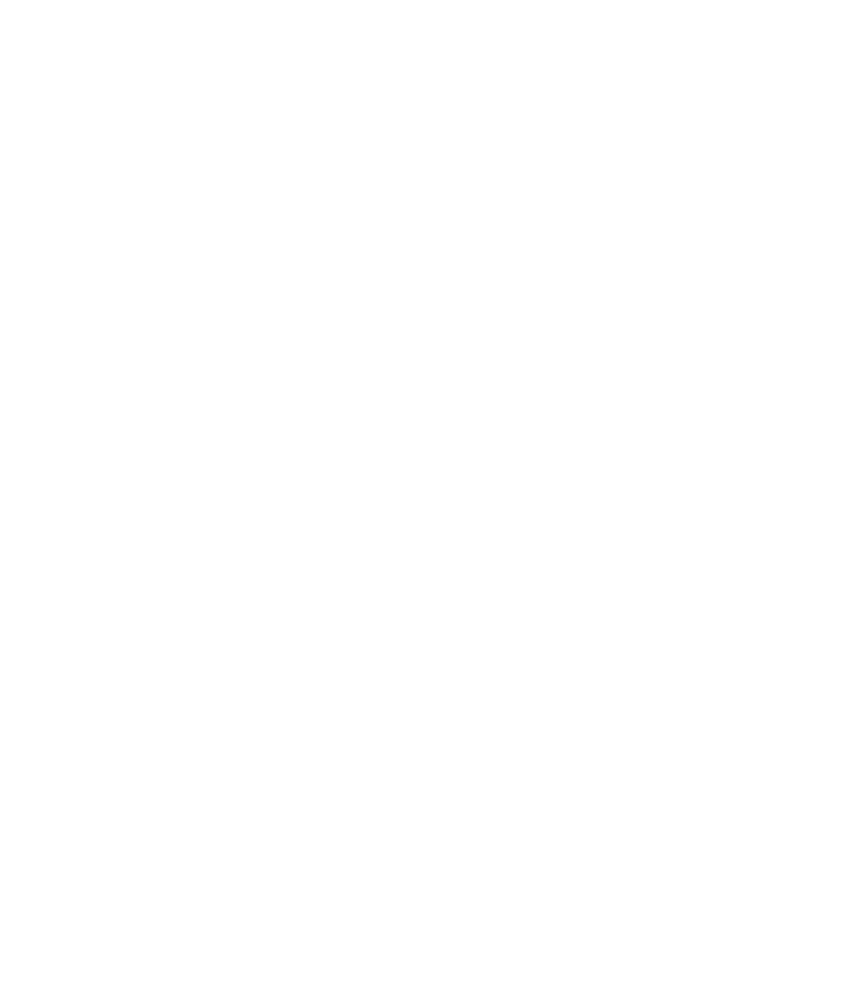
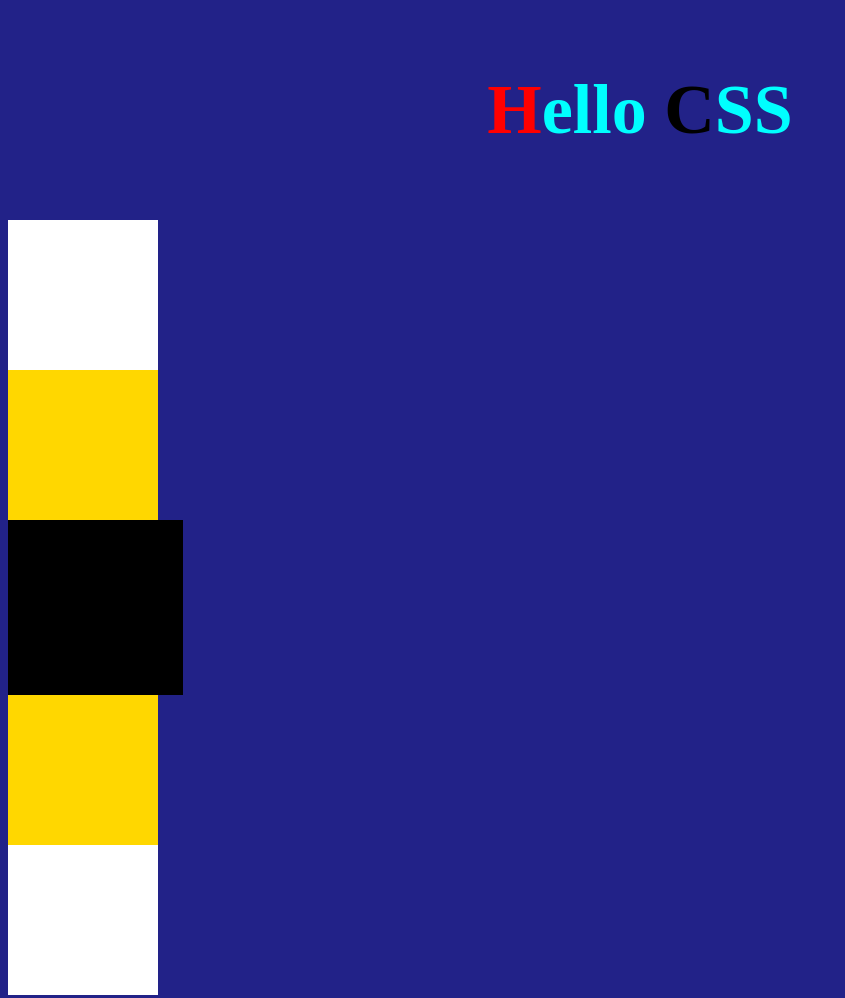
Before and after one commit to Aiden1305/l4, a plain HTML site: page index.html in a window 1280 px wide. Shown: the whole page, without its empty margins (0-845 px from the left). Before the commit the page ends 800 px from the top, so only its background shows below. Drawn offline with Linux system fonts and the light colour scheme.

Commit message:
Add files via upload

```diff
--- a/index.html
+++ b/index.html
@@ -1,11 +1,25 @@
 <!DOCTYPE html>
-<html lang="en">
+<html lang="ru">
 <head>
 	<meta charset="UTF-8">
 	<meta name="viewport" content="width=device-width, initial-scale=1.0">
 	<title>Document</title>
+	<link rel="stylesheet" href="style.css">
+
 </head>
 <body>
 
+	<p>Hello <span class="black_letter">C</span>SS</p>
+
+	<div class="red_block"></div>
+
+	<div></div>
+
+	<div id="super_block" class="red_block"></div>
+
+	<div></div>
+
+	<div class="red_block"></div>
+
 </body>
 </html>
--- /dev/null
+++ b/style.css
@@ -0,0 +1,34 @@
+body {
+	background: #228;
+}
+
+div { /* Обращаемся ко всем div на сайте*/
+	width: 150px;
+	height: 150px;
+	background: gold ;
+}
+
+p {
+	font-size: 70px; /* размер шрифта */
+	color: aqua; /* цвет шрифта */
+	text-align: center; /* текст выровнять по центру */
+	font-weight: 700;
+}
+
+p::first-letter{
+	color: red;
+}
+
+.red_block {
+	background: white;
+}
+
+#super_block {
+	width: 175px;
+	height: 175px;
+	background: #000;
+}
+
+.black_letter {
+	color: black;
+}
```
